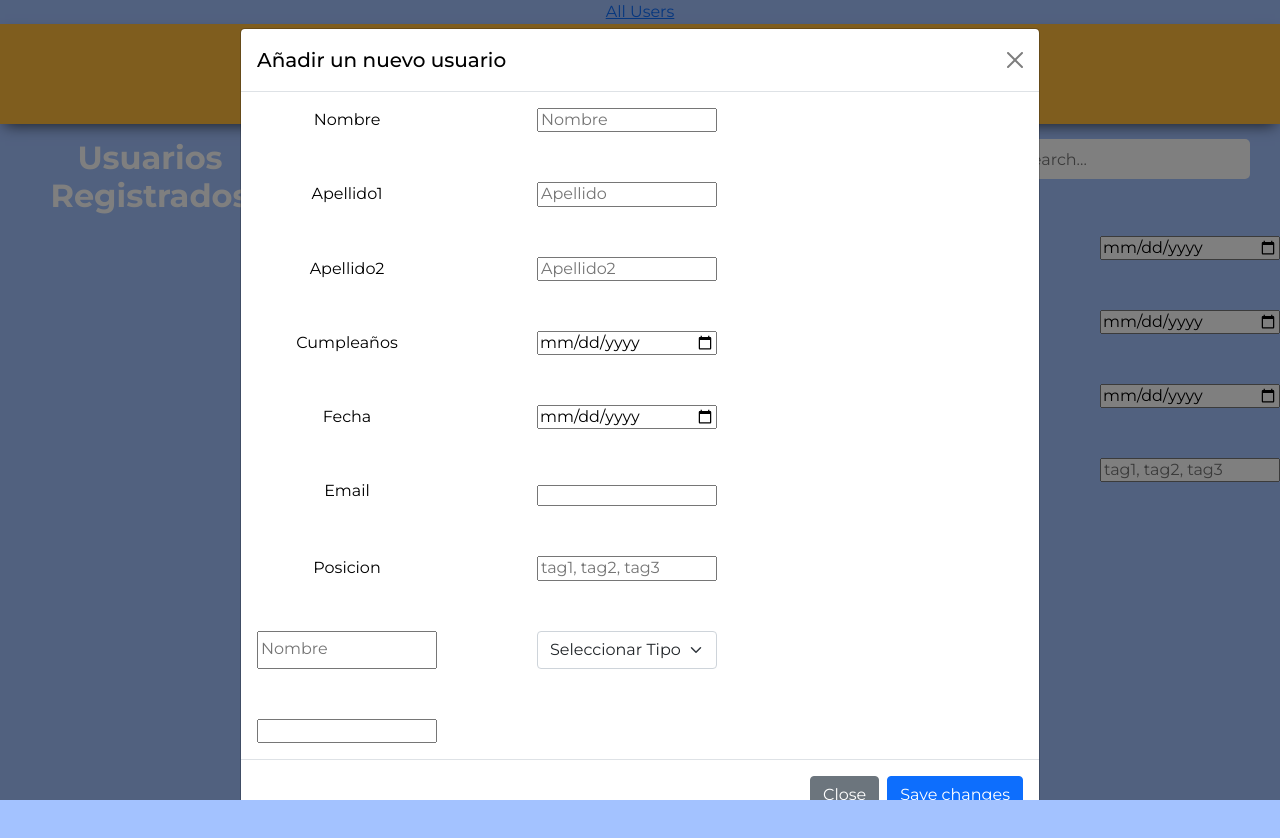
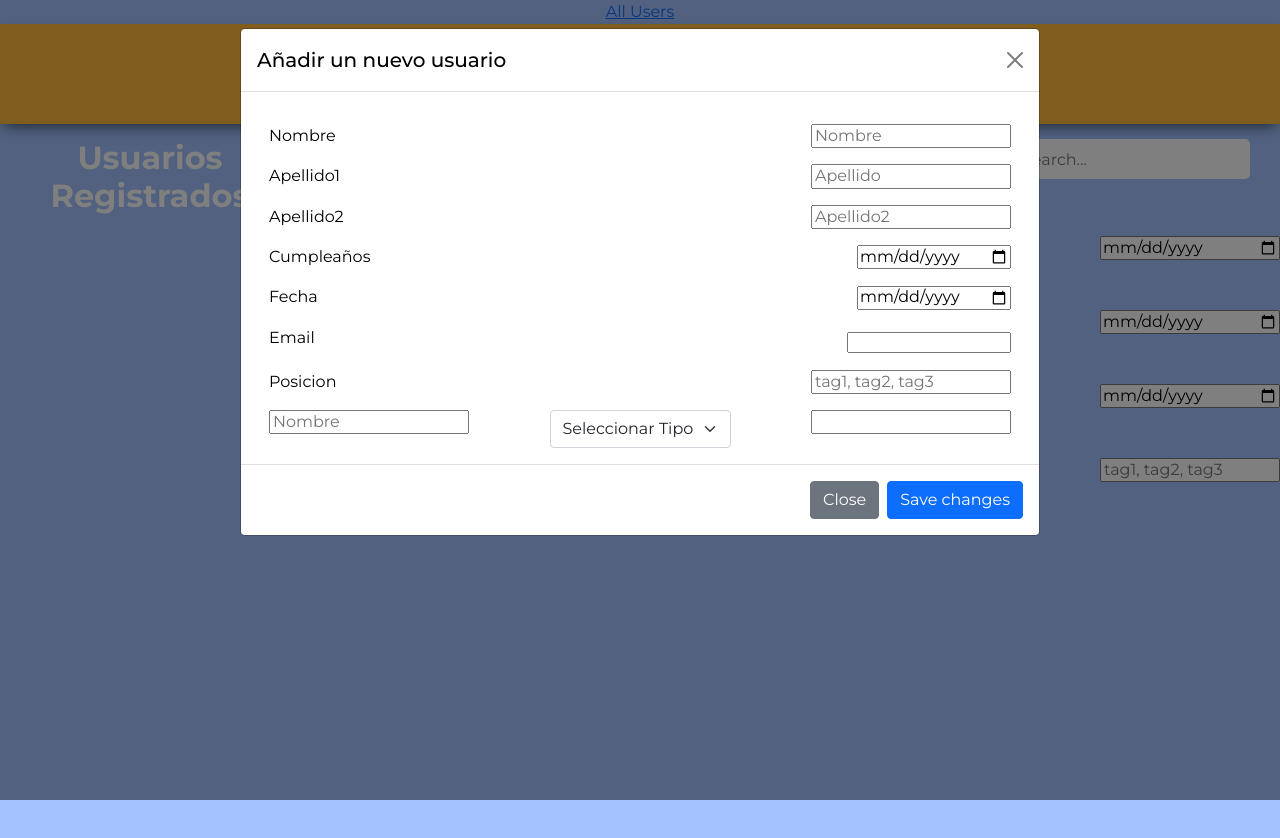
Before and after one commit to Eduardnol/Database-Front, a Vue app: page / in a window 1280 px wide. Both pictures are taken after a click on the button "Launch demo modal". Shown: the top 838 px of the page. Built offline with nearby package versions, Linux system fonts and the light colour scheme.

Commit message:
Grid in add new user made with bootstrap

```diff
--- a/src/components/add_user/AddUserFields.vue
+++ b/src/components/add_user/AddUserFields.vue
@@ -1,20 +1,66 @@
 <template>
   <div class="allfilters">
+    <div class="container-md">
+      <div class="row mt-3">
+        <div class="col-auto me-auto">
           <p>Nombre</p>
+        </div>
+        <div class="col-auto">
           <input type="text" v-model="name" placeholder="Nombre" />
+        </div>
+      </div>
+      <div class="row mt-3">
+        <div class="col-auto me-auto">
           <p>Apellido1</p>
+        </div>
+        <div class="col-auto">
           <input type="text" v-model="surname" placeholder="Apellido" />
+        </div>
+      </div>
+      <div class="row mt-3">
+        <div class="col-auto me-auto">
           <p>Apellido2</p>
+        </div>
+        <div class="col-auto">
           <input type="text" v-model="surname2" placeholder="Apellido2" />
+        </div>
+      </div>
+      <div class="row mt-3">
+        <div class="col-auto me-auto">
           <p>Cumpleaños</p>
+        </div>
+        <div class="col-auto">
           <input v-model="birthday" type="date" />
+        </div>
+      </div>
+      <div class="row mt-3">
+        <div class="col-auto me-auto">
           <p>Fecha</p>
+        </div>
+        <div class="col-auto">
           <input v-model="saint" type="date" />
+        </div>
+      </div>
+      <div class="row mt-3">
+        <div class="col-auto me-auto">
           <p>Email</p>
+        </div>
+        <div class="col-auto">
           <input type="email" id="email" v-model="email" />
+        </div>
+      </div>
+      <div class="row mt-3">
+        <div class="col-auto me-auto">
           <p>Posicion</p>
+        </div>
+        <div class="col-auto">
           <input type="text" v-model="tags" placeholder="tag1, tag2, tag3" />
+        </div>
+      </div>
+      <div class="row mt-3">
         <AddUserFieldsCustom />
+      </div>
+    </div>
   </div>
 </template>
 <script>
@@ -38,12 +84,6 @@ export default {
 };
 </script>
 <style scoped>
-.allfilters {
-  display: grid;
-  grid-template-columns: repeat(2, 180px);
-  grid-column-gap: 100px;
-  grid-row-gap: 50px;
-}
 .field {
   display: flex;
   flex-direction: row;
--- a/src/components/add_user/AddUserFieldsCustom.vue
+++ b/src/components/add_user/AddUserFieldsCustom.vue
@@ -1,5 +1,9 @@
 <template>
+  <div class="col-auto me-auto">
     <input type="text" v-model="name" placeholder="Nombre" />
+  </div>
+
+  <div class="col-auto me-auto">
     <select
       class="form-select"
       aria-label="Default select example"
@@ -10,7 +14,11 @@
       <option value="date">Fecha</option>
       <option value="tel">Teléfono</option>
     </select>
+  </div>
+
+  <div class="col-auto">
     <input :type="selected" v-model="name" :placeholder="selected" />
+  </div>
 </template>
 <script>
 export default {
```
Lines whose indentation alone changed are shown as unchanged.
